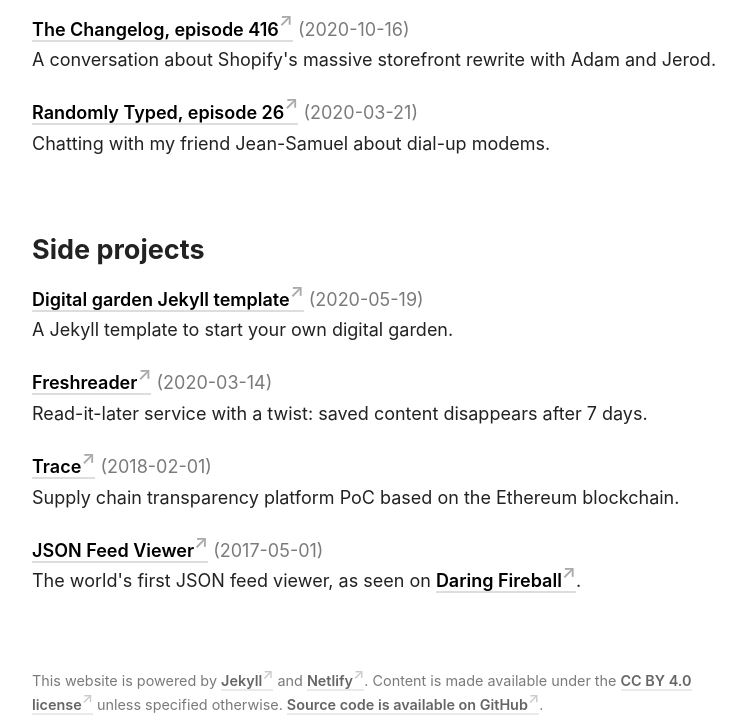
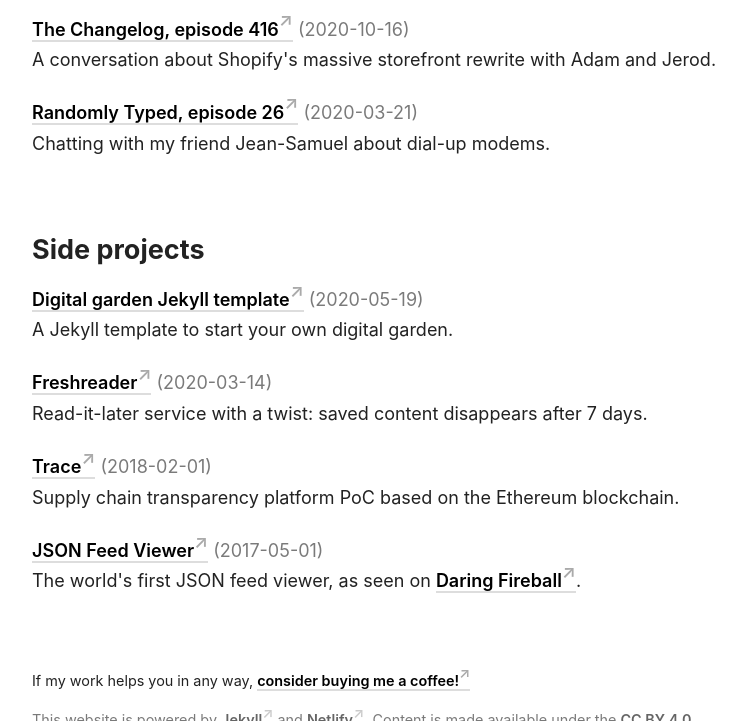
Before and after one commit to maximevaillancourt/maximevaillancourt.github.io, a Jekyll site: the page built from _pages/index.md, in a window 1280 px wide and 900 px high, scrolled down 1129 px, cut to the strip 0-721 px from the top of the window. Shown: the whole strip, without its empty margins (248-993 px from the left). Built offline with Jekyll 4.4.1, drawn with Linux system fonts in a browser that asks for light colours.

Commit message:
Add link to ko-fi in footer

```diff
--- a/_includes/footer.html
+++ b/_includes/footer.html
@@ -1,4 +1,5 @@
 <footer>
+    <p>If my work helps you in any way, <a target="_blank" href="https://ko-fi.com/maximevaillancourt">consider buying me a coffee!</a></p>
     <div class="faded">
         This website is powered by <a target="_blank" rel="noopener" href="https://jekyllrb.com/">Jekyll</a> and <a
             target="_blank" rel="noopener" href="https://www.netlify.com/">Netlify</a>. Content is made available under
```
